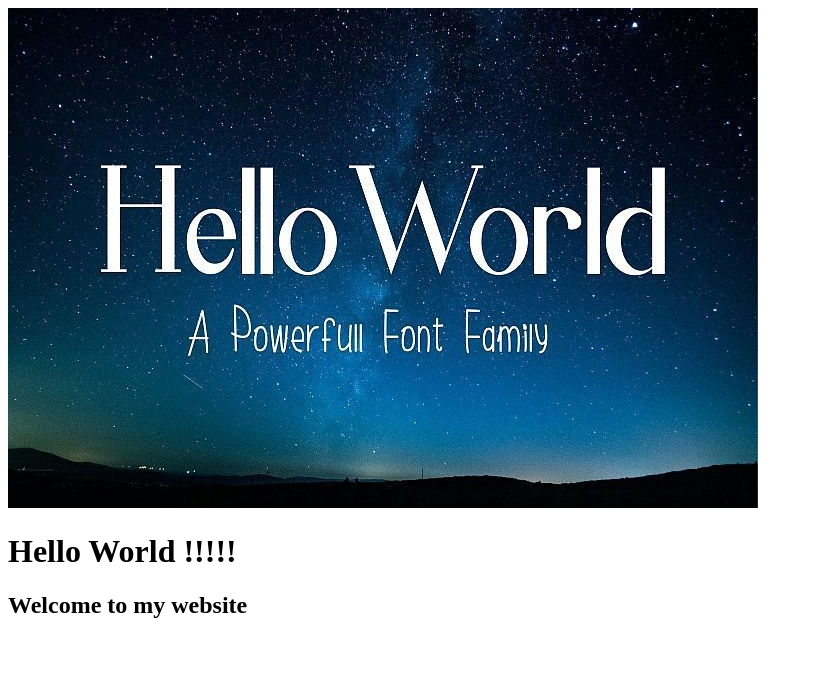
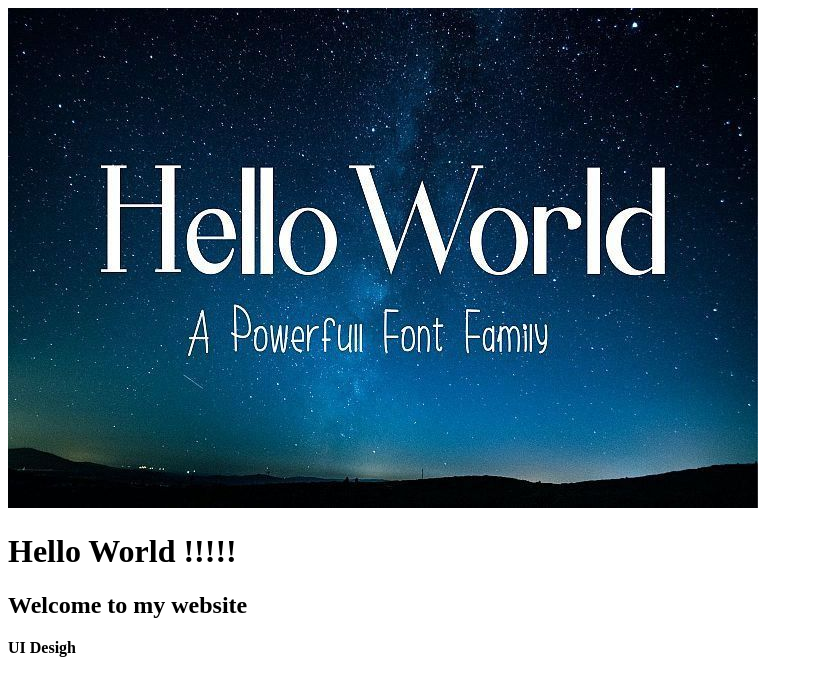
Before and after one commit to Invalid404-sudo/TestGit, a plain HTML site: page index.html in a window 1280 px wide. Shown: the whole page, without its empty margins (0-813 px from the left). Drawn offline with Linux system fonts and the light colour scheme.

Commit message:
Update index.html

```diff
--- a/index.html
+++ b/index.html
@@ -7,4 +7,5 @@
   <img src="2.jpg"/>
   <h1>Hello World !!!!!</h1>
   <h2>Welcome to my website</h2>
+  <b>UI Desigh</b>
 </body>
```
